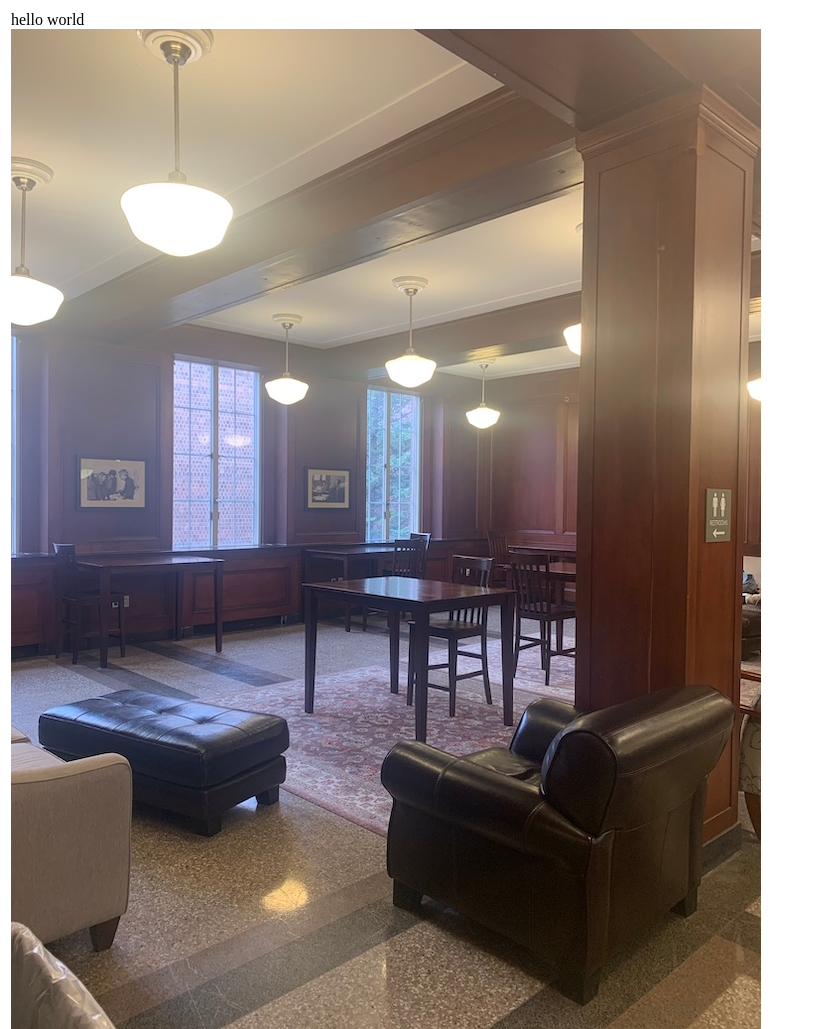
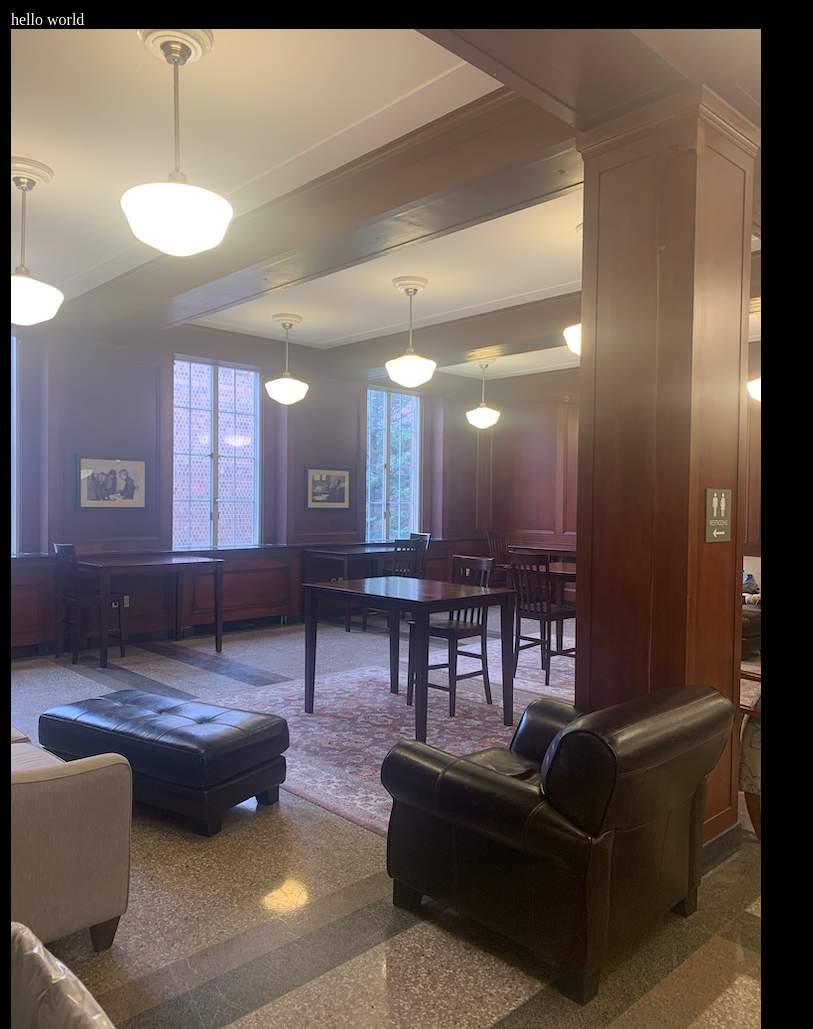
Before and after one commit to peampatra/game, a plain HTML site: page index.html in a window 1280 px wide. Shown: the whole page, without its empty margins (0-813 px from the left). Drawn offline with Linux system fonts and the light colour scheme.

Commit message:
Update index.html

```diff
--- a/index.html
+++ b/index.html
@@ -1,6 +1,12 @@
 <html>
   <head>
     <style>
+      body {
+        background-color: black;
+        color: white;
+        font-size: 18px;
+        font-family: "Times New Roman";
+      }
     </style>
   </head>
   <body>
```
